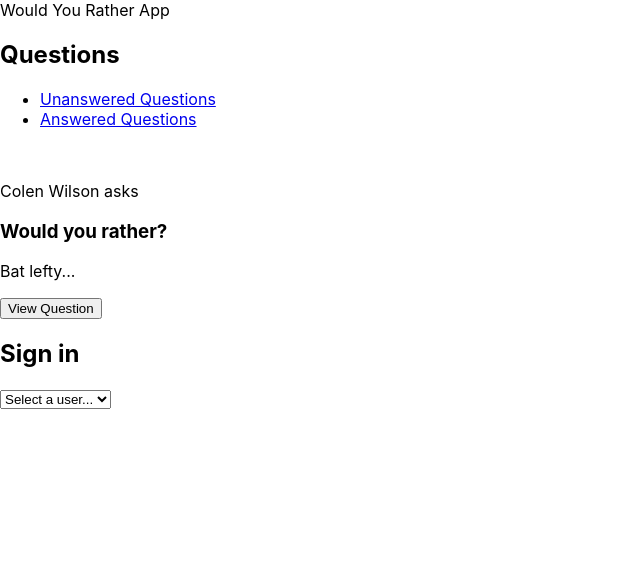
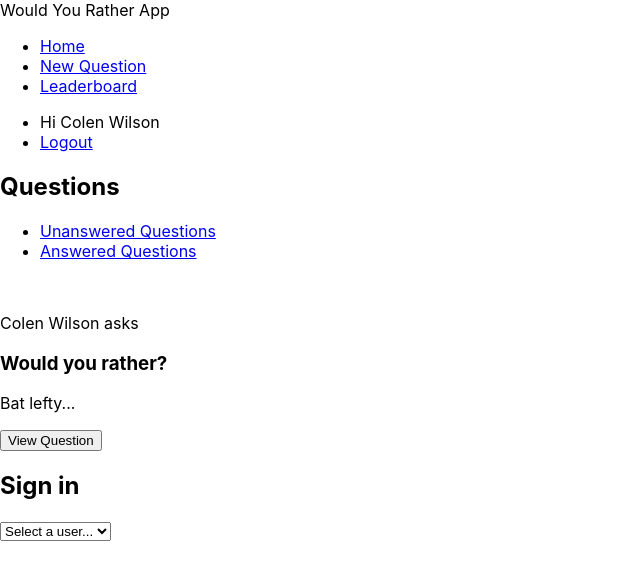
Before and after one commit to tachiinii/reactnd-wouldyou, a React (Create React App) app: page / in a window 1280 px wide. Shown: the top 580 px of the page, without its empty margins (0-640 px from the left). Built offline with nearby package versions, Linux system fonts and the light colour scheme.

Commit message:
dev: add Nav component

```diff
--- a/src/components/App.js
+++ b/src/components/App.js
@@ -5,12 +5,14 @@ import Questions from './Questions'
 import Question from './Question'
 import AddQuestion from './AddQuestion'
 import Leaderboard from './Leaderboard'
+import Nav from './Nav'
 
 class App extends Component {
   render() {
     return (
       <div className="App">
         Would You Rather App
+        <Nav />
         <Route exact path='/' render={() => (
           <Questions />
         )} />
```
